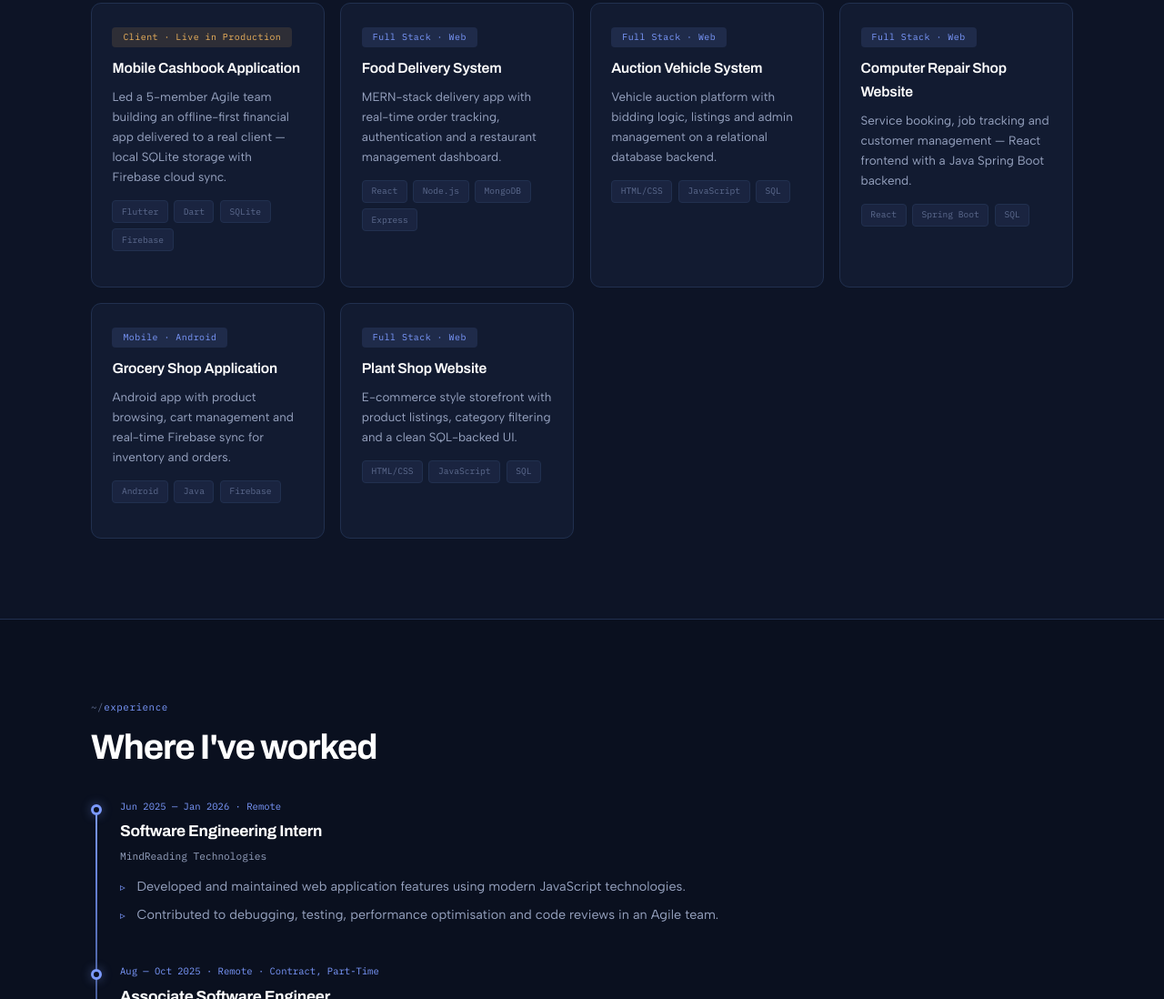
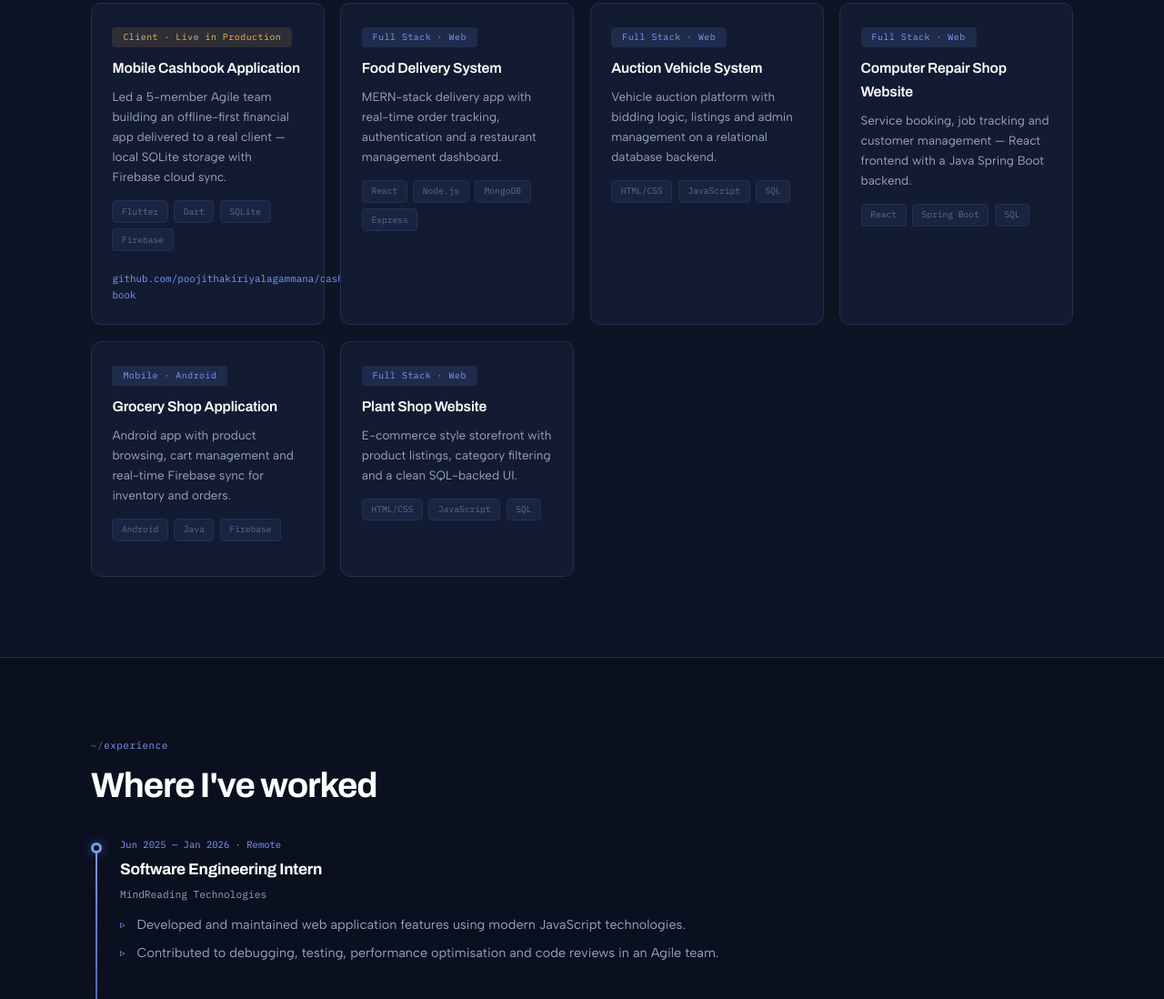
Before and after one commit to SheerinMM/SheerinMM.github.io, a plain HTML site: page index.html in a window 1280 px wide. Shown: the part 4043-5141 px from the top of the page at 91% size. Drawn offline with Linux system fonts and the light colour scheme.

Commit message:
Update index.html

```diff
--- a/index.html
+++ b/index.html
@@ -470,6 +470,12 @@ footer{padding:2rem 5%;border-top:1px solid var(--line);display:flex;align-items
         <div class="mini-title">Mobile Cashbook Application</div>
         <p class="mini-desc">Led a 5-member Agile team building an offline-first financial app delivered to a real client — local SQLite storage with Firebase cloud sync.</p>
         <div class="stack"><span class="stk">Flutter</span><span class="stk">Dart</span><span class="stk">SQLite</span><span class="stk">Firebase</span></div>
+      <a class="repo"
+     href="https://github.com/poojithakiriyalagammana/cash-book"
+     target="_blank"
+     rel="noopener">
+     github.com/poojithakiriyalagammana/cash-book
+  </a>
       </div>
       <div class="mini-card reveal d2">
         <span class="p-type">Full Stack · Web</span>
```
